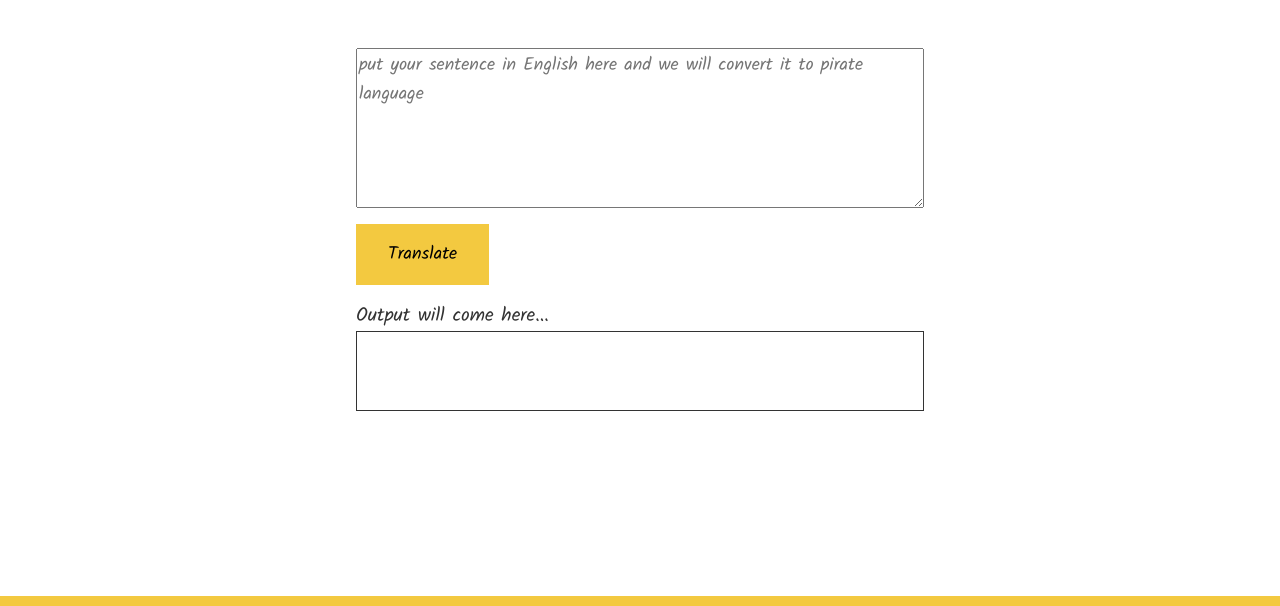
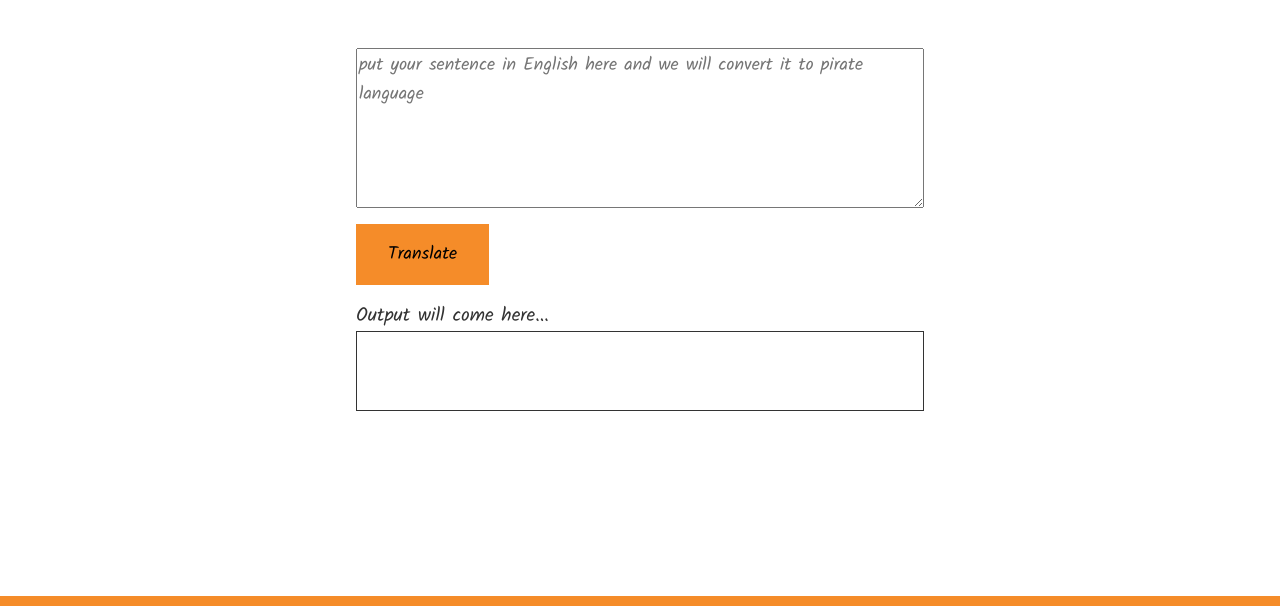
Before and after one commit to Saheeltech/piratetalks, a plain HTML site: page index.html in a window 1280 px wide. Shown: the part 83-689 px from the top of the page. Drawn offline with Linux system fonts and the light colour scheme.

Commit message:
Update global.css

```diff
--- a/global.css
+++ b/global.css
@@ -5,7 +5,7 @@
 }
 
 :root {
-    --primary: #f3c940;
+    --primary: #f58c29;
     --black: #333333;
     --width-break:600px
 }
```
